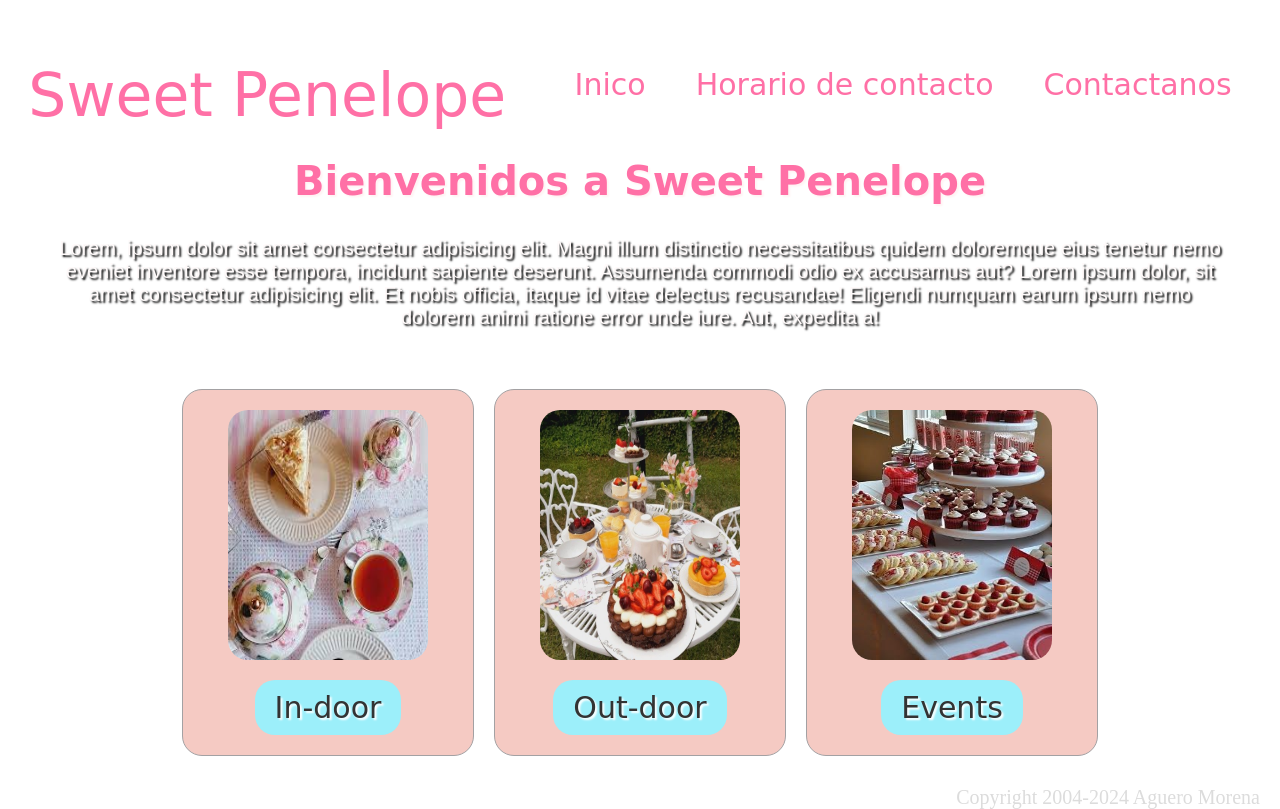
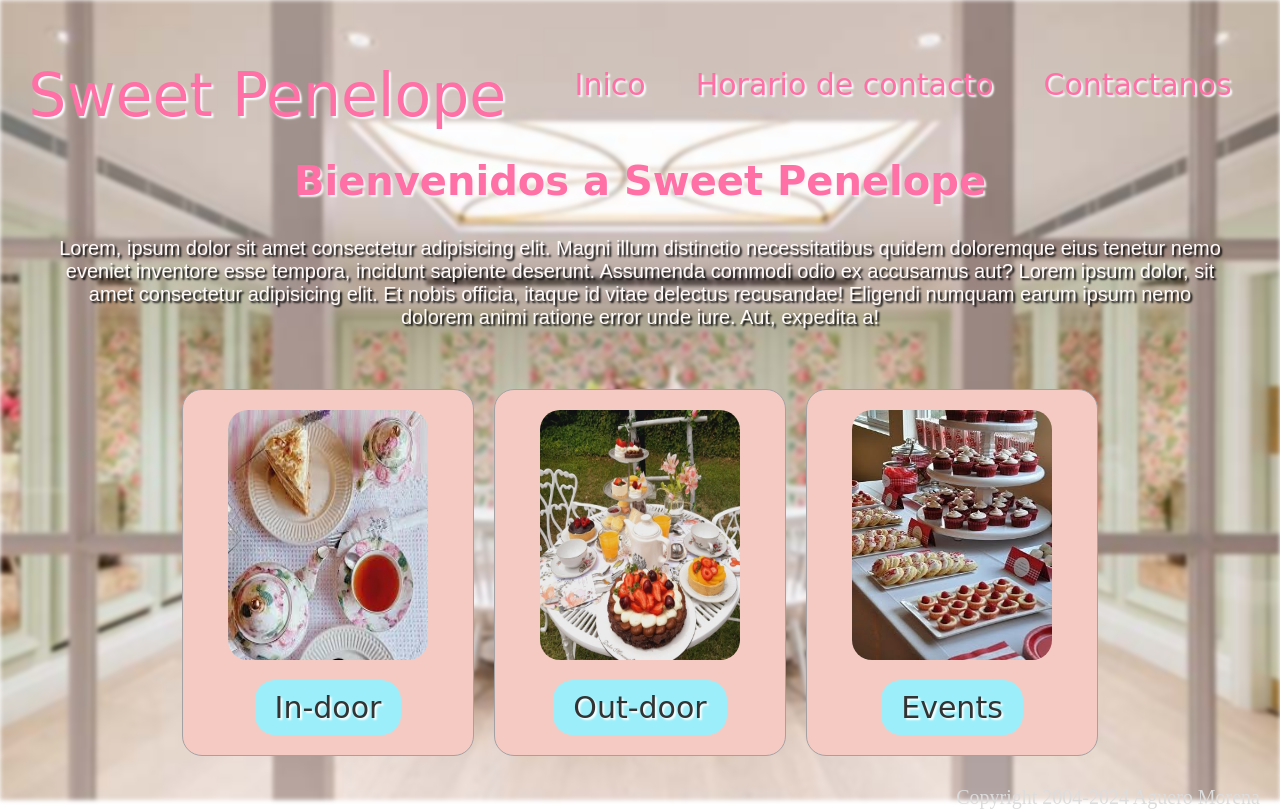
Before and after one commit to MorenaAgueroo10/TP-Final-AAPROG, a plain HTML site: page index.html in a window 1280 px wide. Drawn offline with Linux system fonts and the light colour scheme; the site is published under a folder, as on GitHub Pages, so addresses that start at the root find nothing; a web font is replaced by a local one.

Commit message:
Update style.css

```diff
--- a/style.css
+++ b/style.css
@@ -6,7 +6,7 @@ body {
 body::before {
   content: "";
   position: fixed;
-  background-image: url("/images/ind.png");
+  background-image: url("./images/ind.png");
   top: 0;
   left: 0;
   width: 100%;
```
